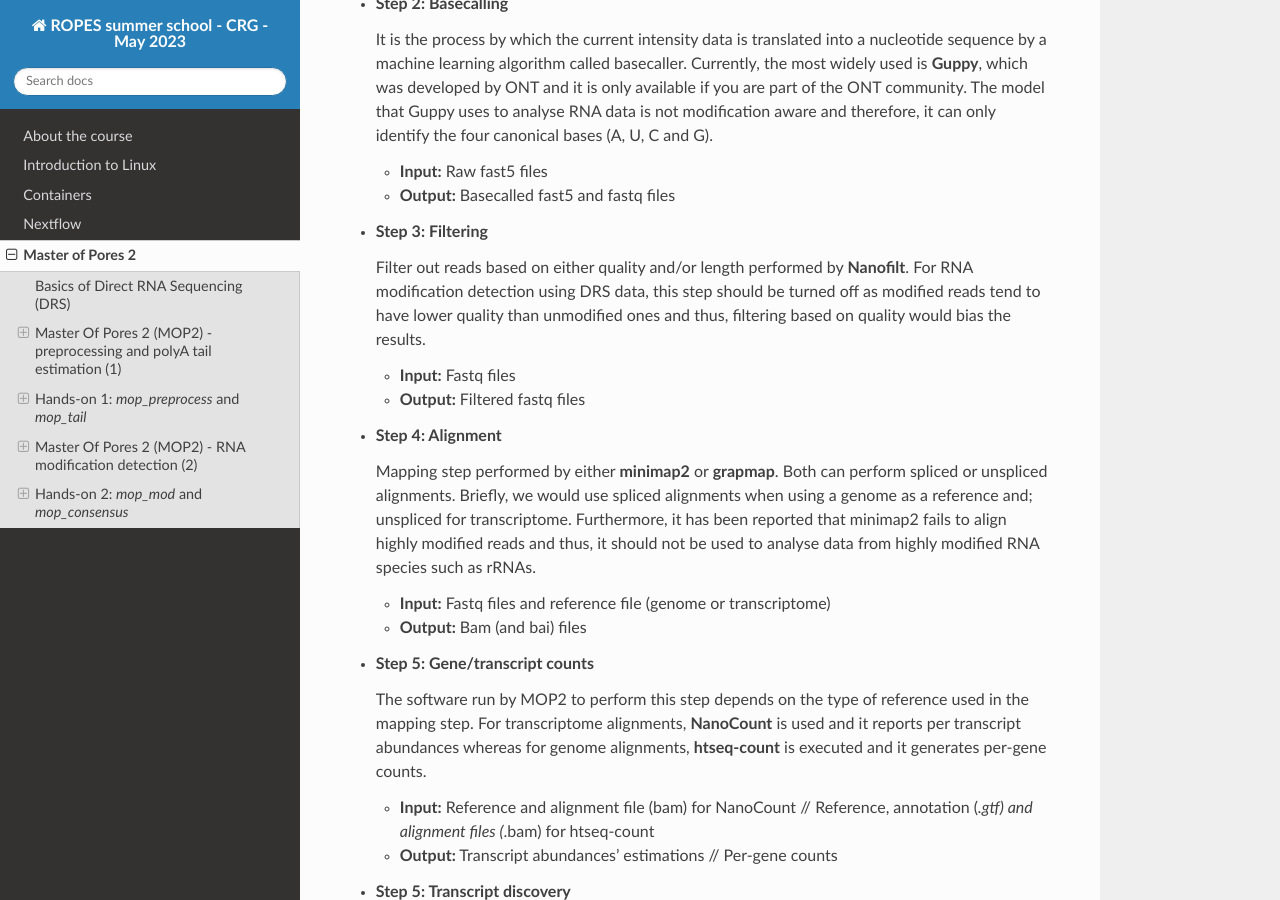
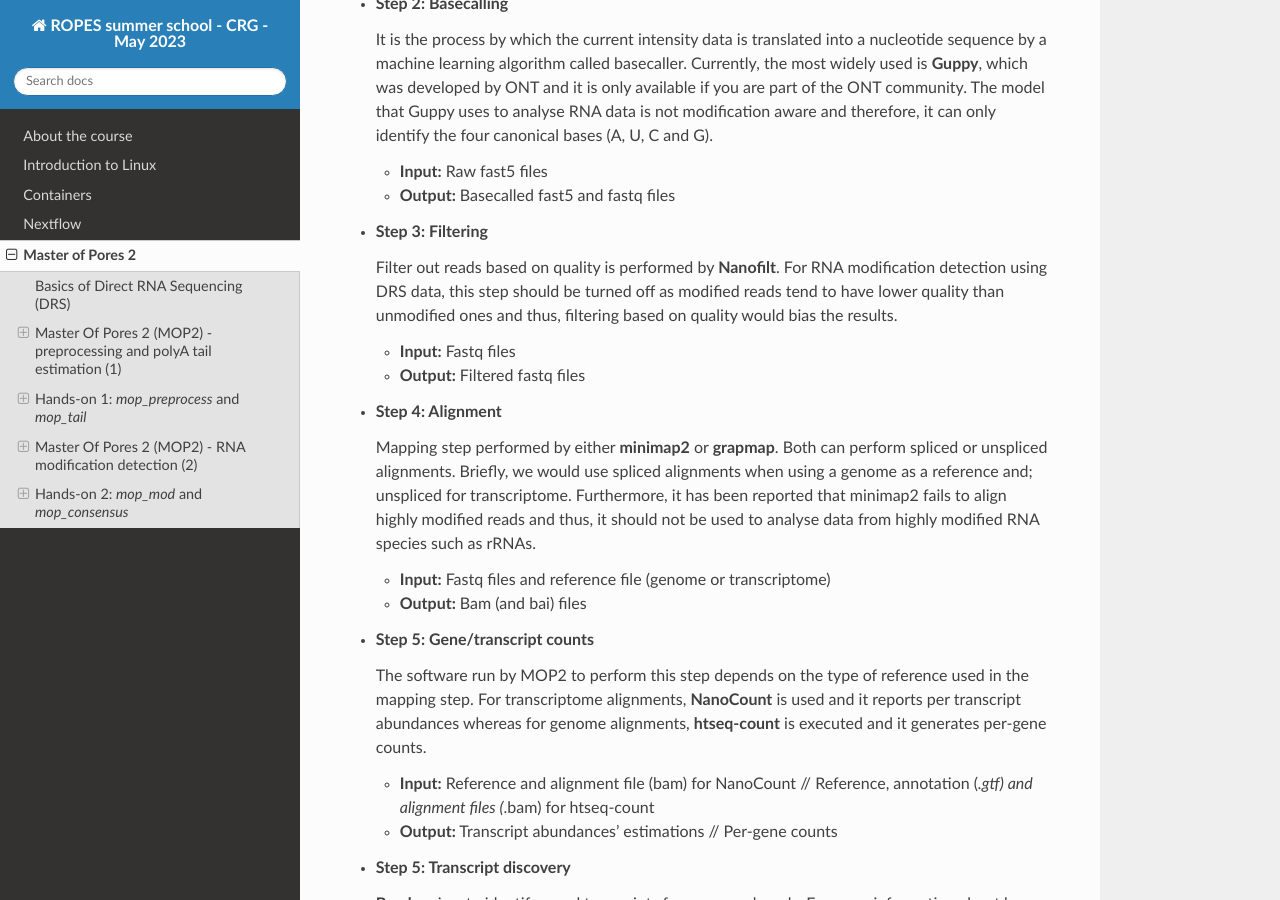
Before and after one commit to biocorecrg/ropes-linux-mop2-2023, a Sphinx documentation site: the page built from docs/mop2_practical.rst, in a window 1280 px wide and 900 px high, scrolled down 2523 px. Built offline with Sphinx 7.4.7 and the Read the Docs theme 2.0.0, drawn with Linux system fonts in a browser that asks for light colours.

Commit message:
Update mop2_practical.rst

```diff
--- a/docs/mop2_practical.rst
+++ b/docs/mop2_practical.rst
@@ -54,7 +54,7 @@ The pre-processing module is able to perform basecalling, mapping (either to a g
 
 - **Step 3: Filtering**
 
-  Filter out reads based on either quality and/or length performed by **Nanofilt**. For RNA modification detection using DRS data, this step should be turned off as modified reads tend to have lower quality than unmodified ones and thus, filtering based on quality would bias the results.
+  Filter out reads based on quality is performed by **Nanofilt**. For RNA modification detection using DRS data, this step should be turned off as modified reads tend to have lower quality than unmodified ones and thus, filtering based on quality would bias the results.
 
   - **Input:** Fastq files
   - **Output:** Filtered fastq files
```
